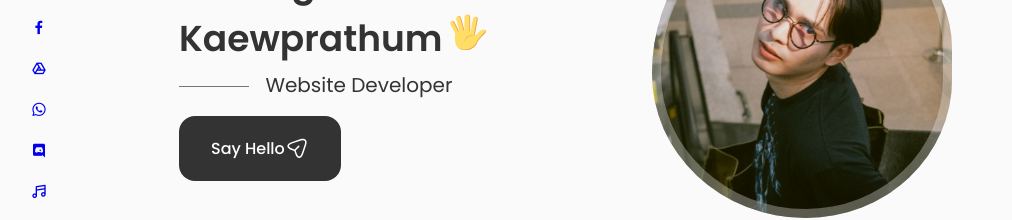
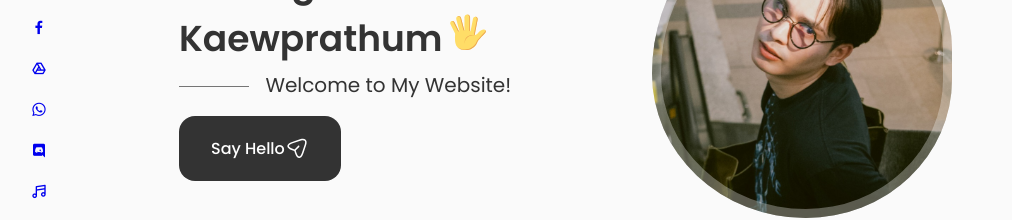
Before and after one commit to Narongsakkaewp/react-portfoilo, a React (Create React App) app: page / in a window 1280 px wide. Shown: the part 266-486 px from the top of the page, without its empty margins (125-1137 px from the left). Built offline with nearby package versions, Linux system fonts and the light colour scheme.

Commit message:
Update Data.jsx

```diff
--- a/src/components/home/Data.jsx
+++ b/src/components/home/Data.jsx
@@ -56,7 +56,7 @@ const Data = () => {
 
       </h1>
 
-      <h3 className="home__subtitle" style={{ fontFamily: 'poppins, "Noto Sans Thai", sans-serif' }}>Website Developer</h3>
+      <h3 className="home__subtitle" style={{ fontFamily: 'poppins, "Noto Sans Thai", sans-serif' }}>Welcome to My Website!</h3>
       {/*<h3 className="home__subtitle"  style={{ fontFamily: 'poppins, "Noto Sans Thai", sans-serif' }}>นักพัฒนาเว็บไซต์</h3>*/}
       {/* <p className="home__description"> I am a final-year student in Electronics Computer Technology. Skilled in Frontend Development (React, JavaScript, CSS, Node and SQL Database) and IT Support. A creative problem-solver who combines technical expertise with an artistic perspective as an avid photographer.
         Open to opportunities in Web Development, Business Analysis, or Digital Marketing, aiming to deliver impactful digital experiences.
```
